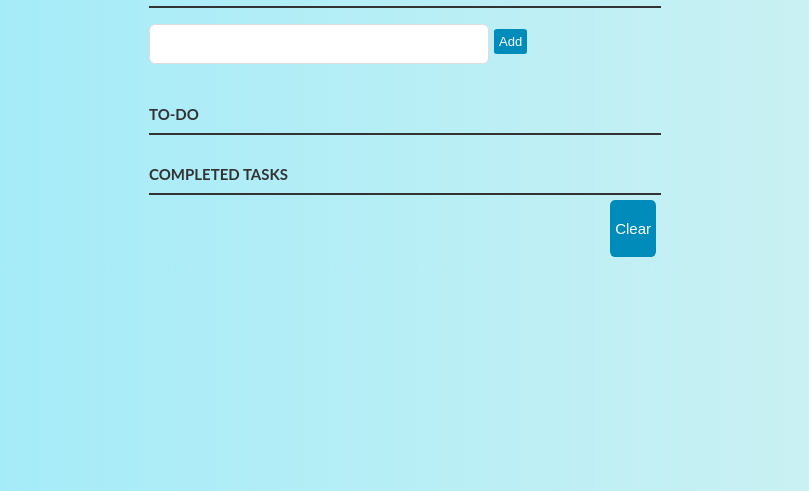
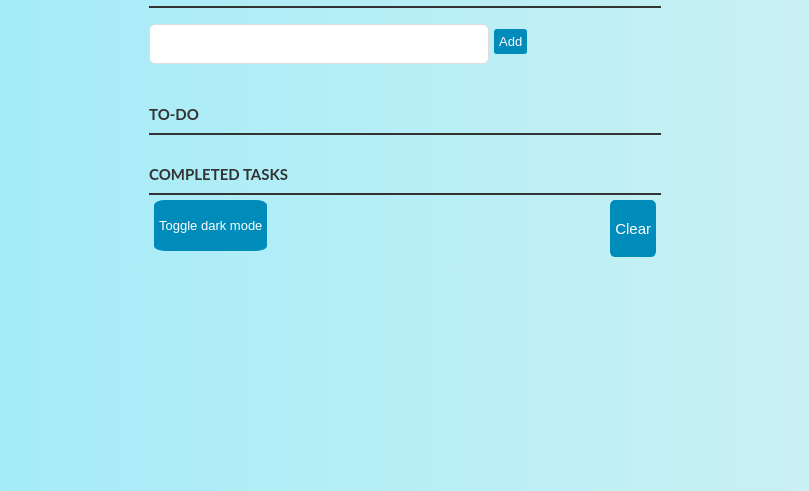
Before and after one commit to Sahil0224/to-do-list-with-python, a Flask app: page /index in a window 1280 px wide. Shown: the part 224-715 px from the top of the page, without its empty margins (235-1044 px from the left). Run offline with Flask 3, Linux system fonts and the light colour scheme.

Commit message:
Dark mode changes.

```diff
--- /dev/null
+++ b/first-flask-app/static/darkmode.js
@@ -0,0 +1,5 @@
+let darkmodebutton = document.getElementById("dark_mode");
+
+darkmodebutton.addEventListener("click", function() {
+    document.body.classList.toggle("dark_mode")
+});
--- a/first-flask-app/static/script.js
+++ b/first-flask-app/static/script.js
@@ -3,7 +3,6 @@ let addButton = document.getElementById("addButton");
 let incompleteTasks = document.getElementById("incomplete-tasks");
 let completedTasks = document.getElementById("completed-tasks");
 let clearButton = document.getElementById("clear");
-let dark_mode_button = document.getElementById("dark_mode");
 
 let createNewTask = function (taskName) {
     let listItem = document.createElement("li");
--- a/first-flask-app/templates/index.html
+++ b/first-flask-app/templates/index.html
@@ -35,8 +35,15 @@
             <button id="clear">
                 <p>Clear</p>
             </button>
+            <button id="dark_mode">
+                <p>
+                    Toggle dark mode
+                </p>
+            </button>
         </div>
     </div>
     <script src="static/script.js"></script>
+    <script src="static/darkmode.js"></script>
+
 </body>
 </html>
```
